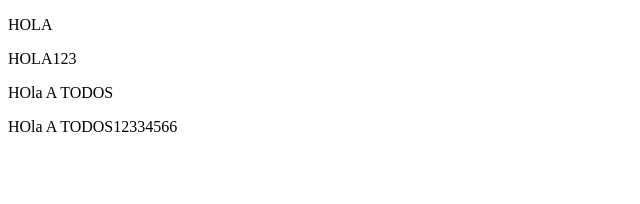
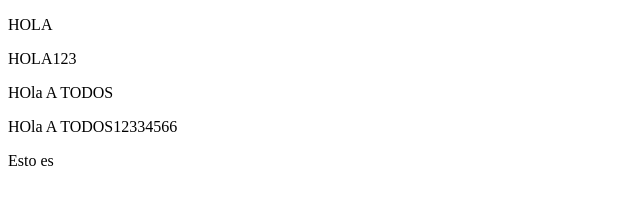
Before and after one commit to OliviaReyes/Proyecto02, a plain HTML site: page index.html in a window 1280 px wide. Shown: the full height of the page, 0-640 px from the left. Drawn offline with Linux system fonts and the light colour scheme.

Commit message:
Update index.html

```diff
--- a/index.html
+++ b/index.html
@@ -11,5 +11,6 @@
     <p>HOLA123</p>
     <p>HOla A TODOS</p>
     <p>HOla A TODOS12334566</p>
+    <p>Esto es </p>
 </body>
 </html>
```
